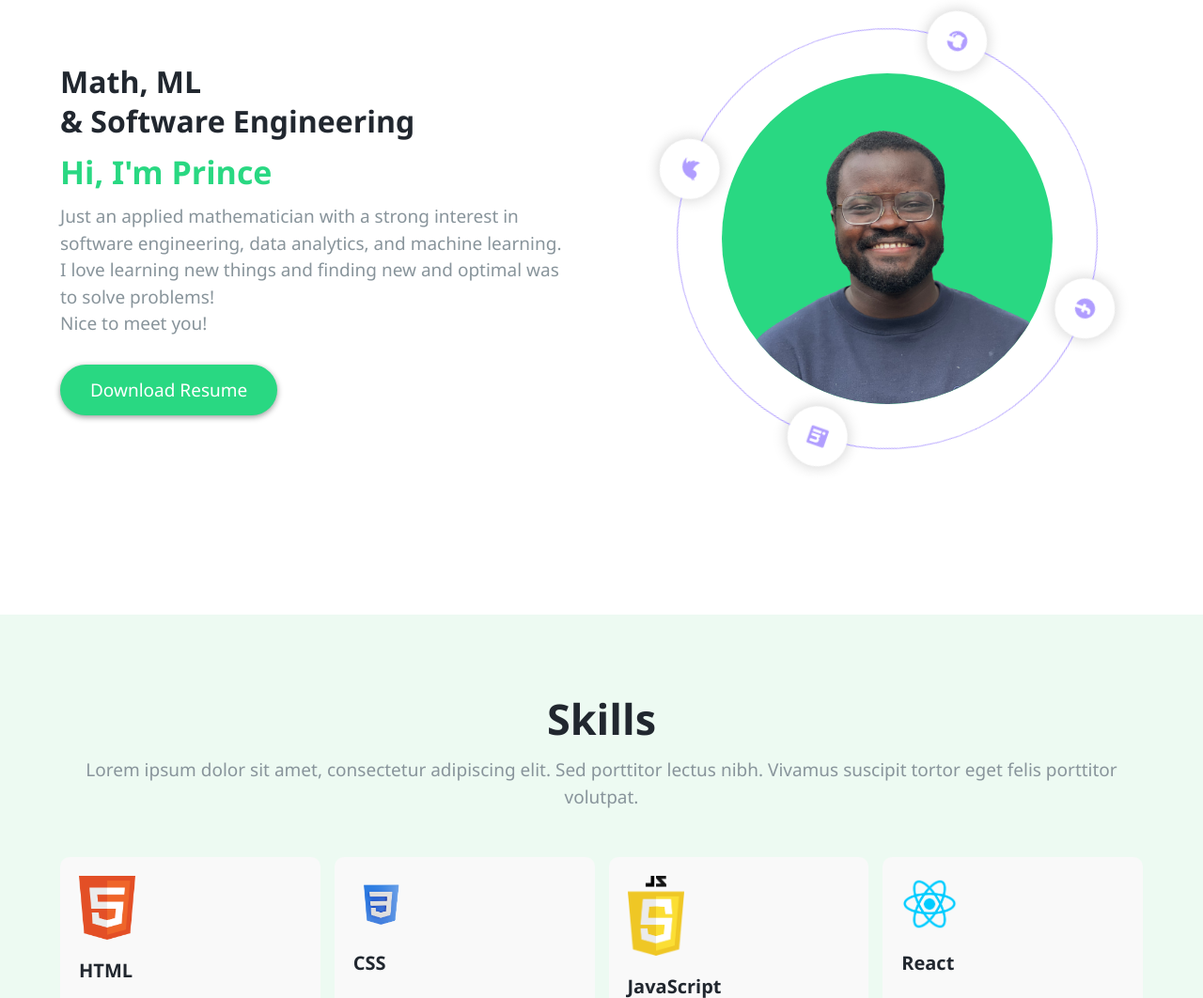
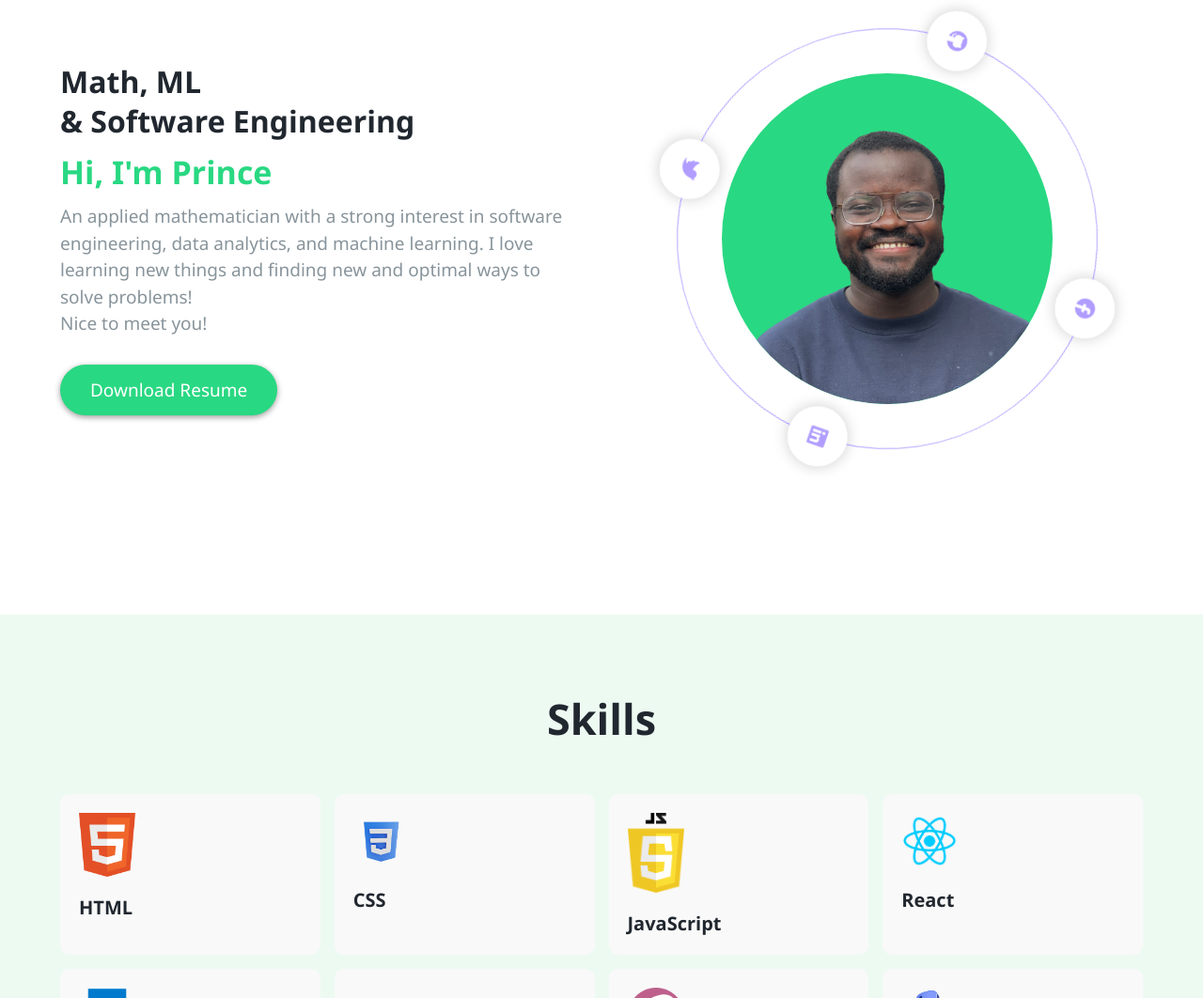
Before and after one commit to nanaagyei/new-portfolio-site, a website: page index.html in a window 1280 px wide. Shown: the part 146-1208 px from the top of the page at 94% size. Drawn offline with Linux system fonts and the light colour scheme.

Commit message:
fixed typo

```diff
--- a/index.html
+++ b/index.html
@@ -28,9 +28,9 @@
                 <h1>Math, ML <br> & Software Engineering</h1>
                 <h3>Hi, I'm Prince</h3>
                 <p>
-                    Just an applied mathematician with a strong interest in software engineering,
+                    An applied mathematician with a strong interest in software engineering,
                     data analytics, and machine learning. I love learning new things and finding
-                    new and optimal was to solve problems! <br> Nice to meet you!
+                    new and optimal ways to solve problems! <br> Nice to meet you!
                 </p>
                 <a href="MY_RESUME.pdf" class="btn" target="_blank">Download Resume</a>
             </div>
@@ -53,7 +53,6 @@
     <div class="container skills-container">
       <div class="skills-header">
         <h2>Skills</h2>
-        <p>Lorem ipsum dolor sit amet, consectetur adipiscing elit. Sed porttitor lectus nibh. Vivamus suscipit tortor eget felis porttitor volutpat.</p>
       </div>
 
       <div class="skills-content">
```
